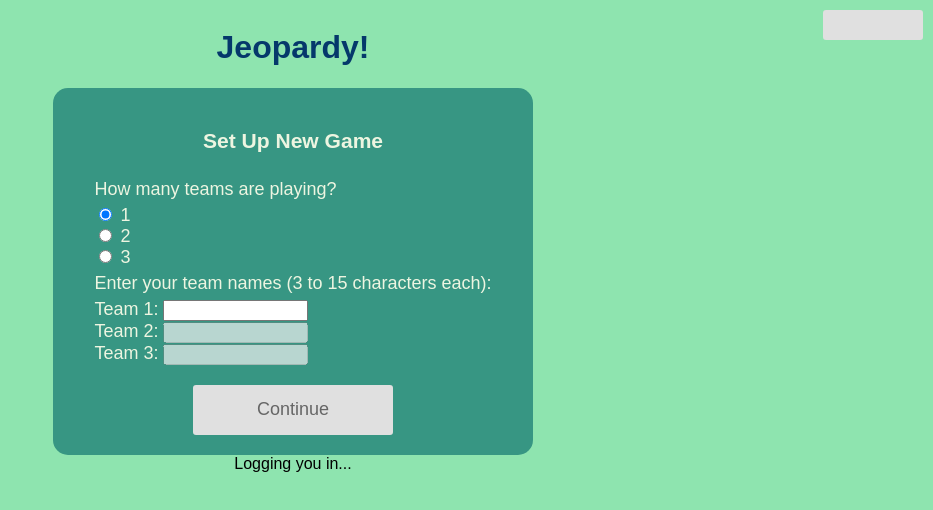
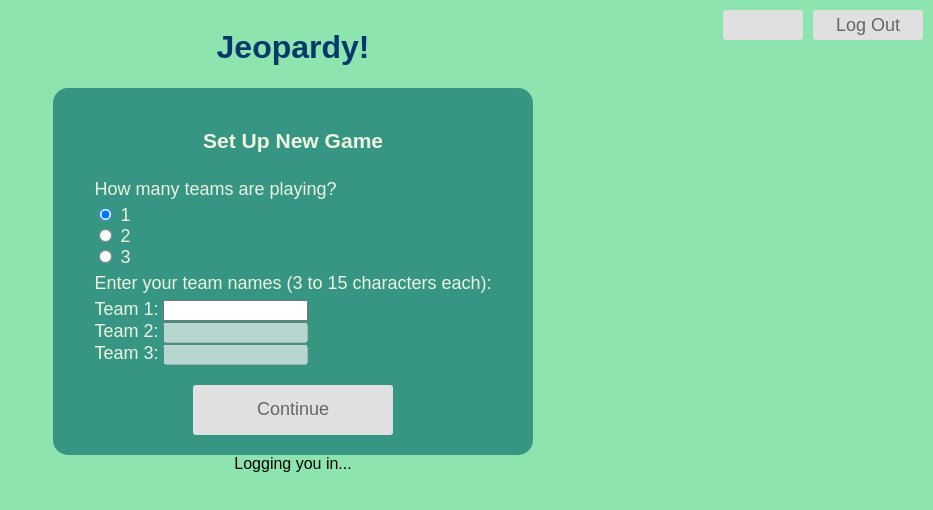
Before and after one commit to AlanaFiordalisi/JeopardyWebApp, a plain HTML site: page jeopardy.html in a window 1280 px wide. Shown: the whole page, without its empty margins (347-1280 px from the left). Drawn offline with nearby package versions, Linux system fonts and the light colour scheme; no server answers.

Commit message:
Implement logging out.

```diff
--- a/jeopardy.html
+++ b/jeopardy.html
@@ -25,6 +25,7 @@
             <h1>Jeopardy!</h1>
             <button id="color_switch">
             </button>
+            <button id="log_out">Log Out</button>
         </div>
 
         <div id="board_div" style="display: none;">
--- a/jeopardy_script.js
+++ b/jeopardy_script.js
@@ -16,6 +16,11 @@
 
     document.getElementById("start_game_button").addEventListener("click", () => {
         view.initializeBoardView();
+    });
+
+    document.getElementById("log_out").addEventListener("click", async () => {
+        firebase.auth().signOut();
+        window.location.replace("./index.html")
     });
 
     document.getElementById("color_switch").addEventListener("click", async (e) => {
--- a/style.css
+++ b/style.css
@@ -281,12 +281,20 @@
     transition: .4s;
 }
 
-#color_switch {
-    width: 100px;
+#log_out {
+    width: 110px;
     height: 30px;
     position: absolute;
     top: 10px;
     right: 10px;
+}
+
+#color_switch {
+    width: 80px;
+    height: 30px;
+    position: absolute;
+    top: 10px;
+    right: 130px;
 }
 
 button.correct {
```
